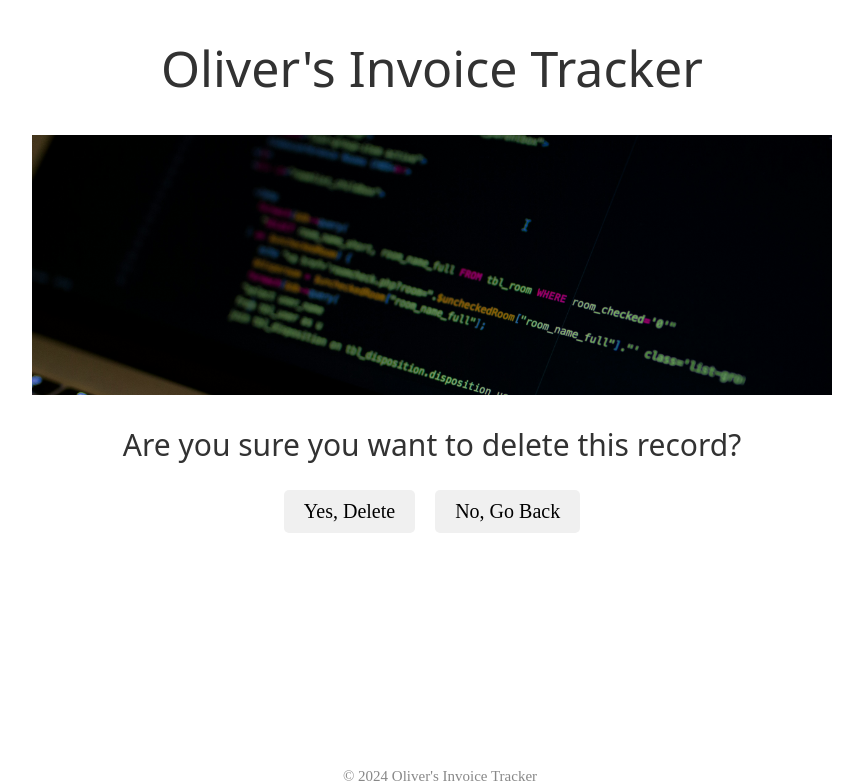
After one commit to OliverB21/UFCFCU-30-1, a Flask app: template 03_Web_Application/templates/confirm-delete.html in a window 1280 px wide. The commit adds this page. Shown: the top 783 px of the page, without its empty margins (208-1071 px from the left). Run offline with Flask 3, Linux system fonts and the light colour scheme; the template is opened without the code that fills it, so the values that code supplies are empty; parts of the project's set-up code (start-up, migrations or seed data) failed here and were passed over.

Commit message:
Add confirm-delete route and template, and load invoices from DB

```diff
--- a/03_Web_Application/app.py
+++ b/03_Web_Application/app.py
@@ -30,6 +30,10 @@ def index():
 def create():
     return render_template('create.html')
 
+@app.route('/confirm-delete')
+def confirmDelete():
+    return render_template('confirm-delete.html', invoices=loadInvoicesFromDB())
+
 @app.route('/submit', methods=['POST'])
 def submit():
     formResults = getFormResults()
--- a/03_Web_Application/requirements.txt
+++ b/03_Web_Application/requirements.txt
@@ -1,2 +1,3 @@
 Flask
 gunicorn
+dotenv
--- a/03_Web_Application/templates/base.html
+++ b/03_Web_Application/templates/base.html
@@ -30,6 +30,22 @@
             max-width: 800px;
             margin: 0 auto;
         }
+        #buttons {
+        display: flex;
+        justify-content: center;
+        gap: 20px;
+        }
+        #buttons a {
+        padding: 10px 20px;
+        border-radius: 5px;
+        background-color: #f0f0f0;
+        text-decoration: none;
+        color: #000;
+        font-size: 20px;
+        }
+        #buttons a:hover {
+        background-color: #e0e0e0;
+        }
     </style>
     {% block head %}{% endblock %}
 </head>
--- /dev/null
+++ b/03_Web_Application/templates/confirm-delete.html
@@ -0,0 +1,12 @@
+{% extends 'base.html' %}
+
+{% block head %}
+{% endblock %}
+
+{% block body %}
+<h2>Are you sure you want to delete this record?</h2>
+<div id="buttons">
+    <a href="/delete">Yes, Delete</a>
+    <a href="/view">No, Go Back</a>
+</div>
+{% endblock %}
```
Also changed, not shown: 03_Web_Application/templates/index.html (+0 -18 lines).
